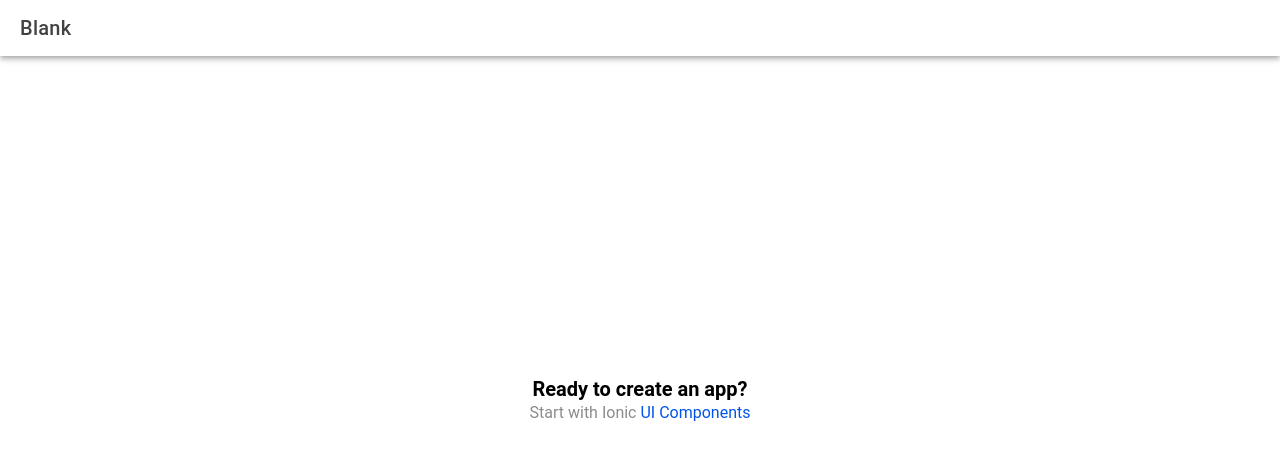
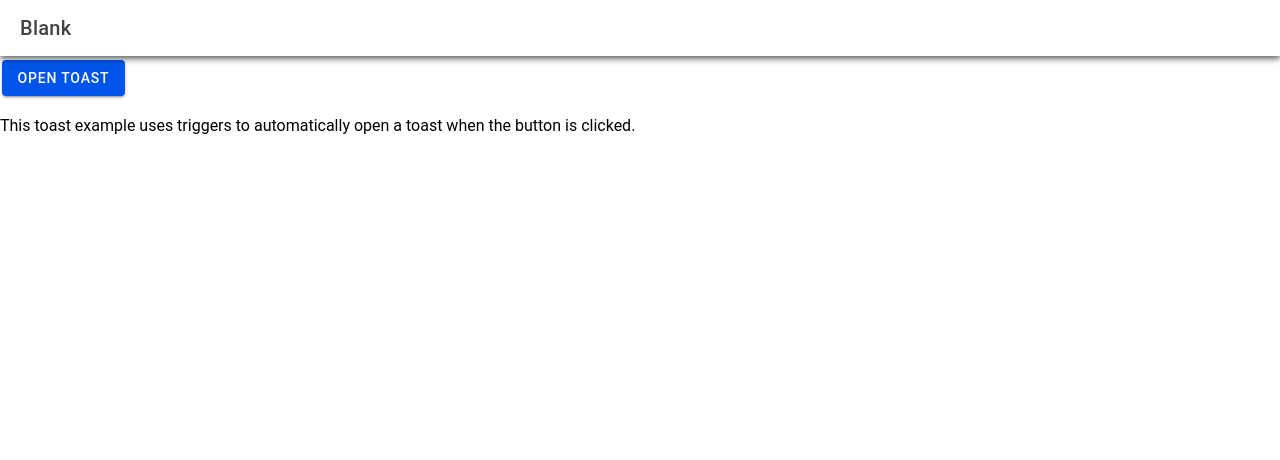
Before and after one commit to khaiky/IT35c-Mobile, a React (Vite) app: page /home in a window 1280 px wide. Shown: the top 460 px of the page. Built offline with nearby package versions, Linux system fonts and the light colour scheme.

Commit message:
Initial Commit

```diff
--- a/src/components/ExploreContainer.tsx
+++ b/src/components/ExploreContainer.tsx
@@ -1,13 +1,22 @@
 import './ExploreContainer.css';
+import { IonButton, IonHeader, IonContent, IonToolbar, IonTitle, IonPage, IonToast } from '@ionic/react';
 
 interface ContainerProps { }
 
 const ExploreContainer: React.FC<ContainerProps> = () => {
   return (
-    <div id="container">
-      <strong>Ready to create an app?</strong>
-      <p>Start with Ionic <a target="_blank" rel="noopener noreferrer" href="https://ionicframework.com/docs/components">UI Components</a></p>
-    </div>
+    <IonPage>
+      <IonHeader>
+        <IonToolbar>
+          <IonTitle>Explore</IonTitle>
+        </IonToolbar>
+      </IonHeader>
+      <IonContent fullscreen>
+        <IonButton id="open-toast">Open Toast</IonButton>
+        <p>This toast example uses triggers to automatically open a toast when the button is clicked.</p>
+        <IonToast trigger="open-toast" message="This toast will disappear after 5 seconds" duration={5000}></IonToast>
+      </IonContent>
+    </IonPage>
   );
 };
 
--- a/src/pages/Home.tsx
+++ b/src/pages/Home.tsx
@@ -1,7 +1,6 @@
 import { IonContent, IonHeader, IonPage, IonTitle, IonToolbar } from '@ionic/react';
 import ExploreContainer from '../components/ExploreContainer';
 import './Home.css';
-
 const Home: React.FC = () => {
   return (
     <IonPage>
@@ -13,7 +12,7 @@ const Home: React.FC = () => {
       <IonContent fullscreen>
         <IonHeader collapse="condense">
           <IonToolbar>
-            <IonTitle size="large">Blank</IonTitle>
+            <IonTitle size="large">Hello World</IonTitle>
           </IonToolbar>
         </IonHeader>
         <ExploreContainer />
```
